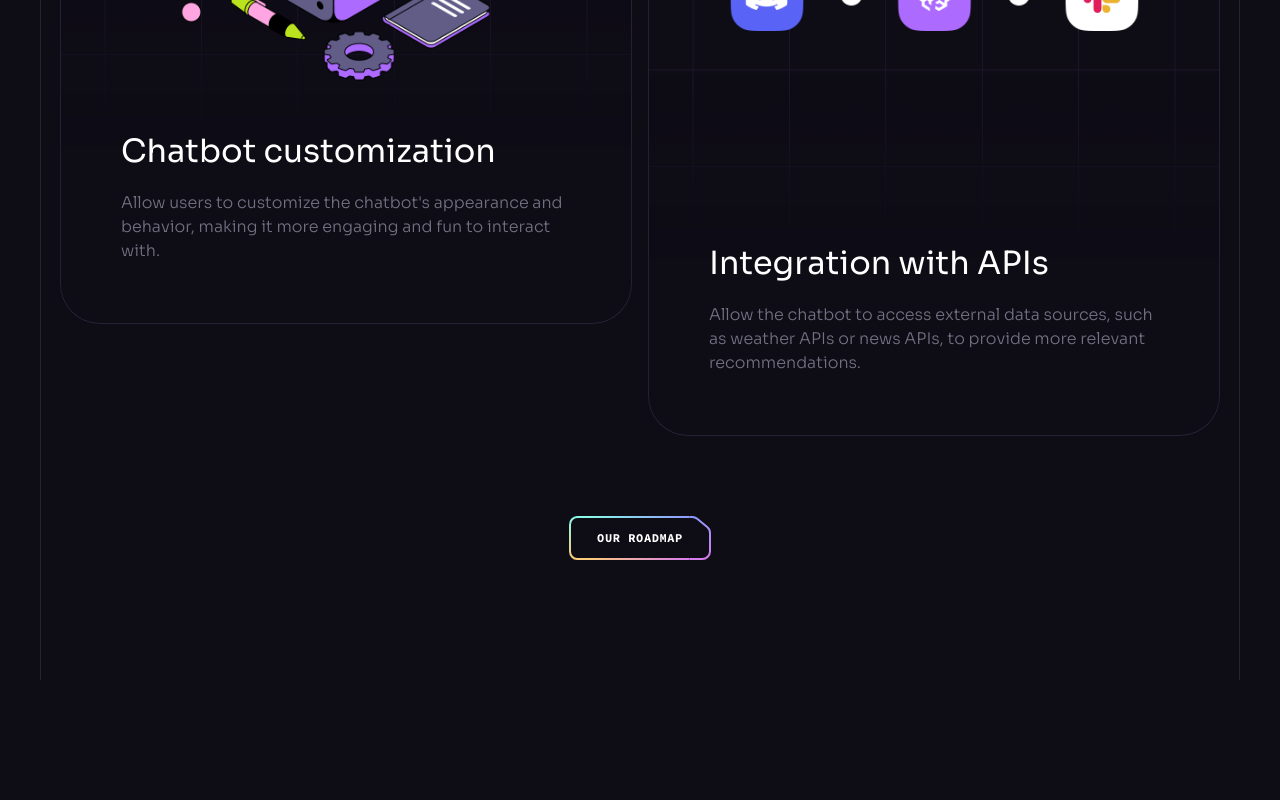
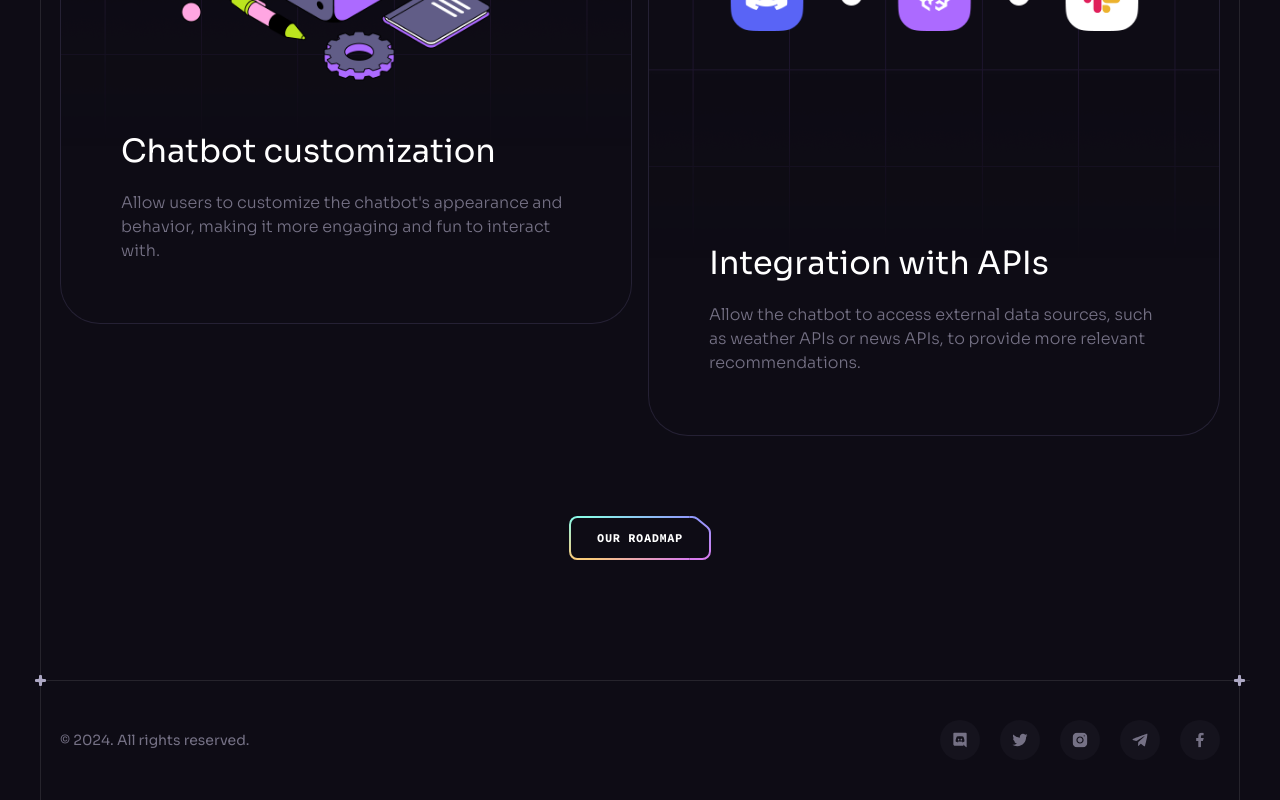
Before and after one commit to Harshlakhara4/Business_landing_page_React, a React (Vite) app: page / in a window 1280 px wide. Shown: the part 8573-9373 px from the top of the page. Before the commit the page ends 9253 px from the top, so only its background shows below. Built offline with nearby package versions, Linux system fonts and the light colour scheme.

Commit message:
Business landing page

```diff
--- a/src/App.jsx
+++ b/src/App.jsx
@@ -6,6 +6,7 @@
 import Services from "./components/Services";
 import Pricing from "./components/Pricing";
 import Roadmap from "./components/Roadmap";
+import Footer from "./components/Footer";
 
 const App = () => {
   return (
@@ -18,6 +19,7 @@
        <Services />
        <Pricing />
        <Roadmap />
+       <Footer />
       </div>
       <ButtonGradient />
     </>
--- /dev/null
+++ b/src/components/Footer.jsx
@@ -0,0 +1,29 @@
+import Section from "./Section";
+import { socials } from "../constants";
+
+const Footer = () => {
+  return (
+    <Section crosses className="!px-0 !py-10">
+      <div className="container flex sm:justify-between justify-center items-center gap-10 max-sm:flex-col">
+        <p className="caption text-n-4 lg:block">
+          © {new Date().getFullYear()}. All rights reserved.
+        </p>
+
+        <ul className="flex gap-5 flex-wrap">
+          {socials.map((item) => (
+            <a
+              key={item.id}
+              href={item.url}
+              target="_blank"
+              className="flex items-center justify-center w-10 h-10 bg-n-7 rounded-full transition-colors hover:bg-n-6"
+            >
+              <img src={item.iconUrl} width={16} height={16} alt={item.title} />
+            </a>
+          ))}
+        </ul>
+      </div>
+    </Section>
+  );
+};
+
+export default Footer;
```
